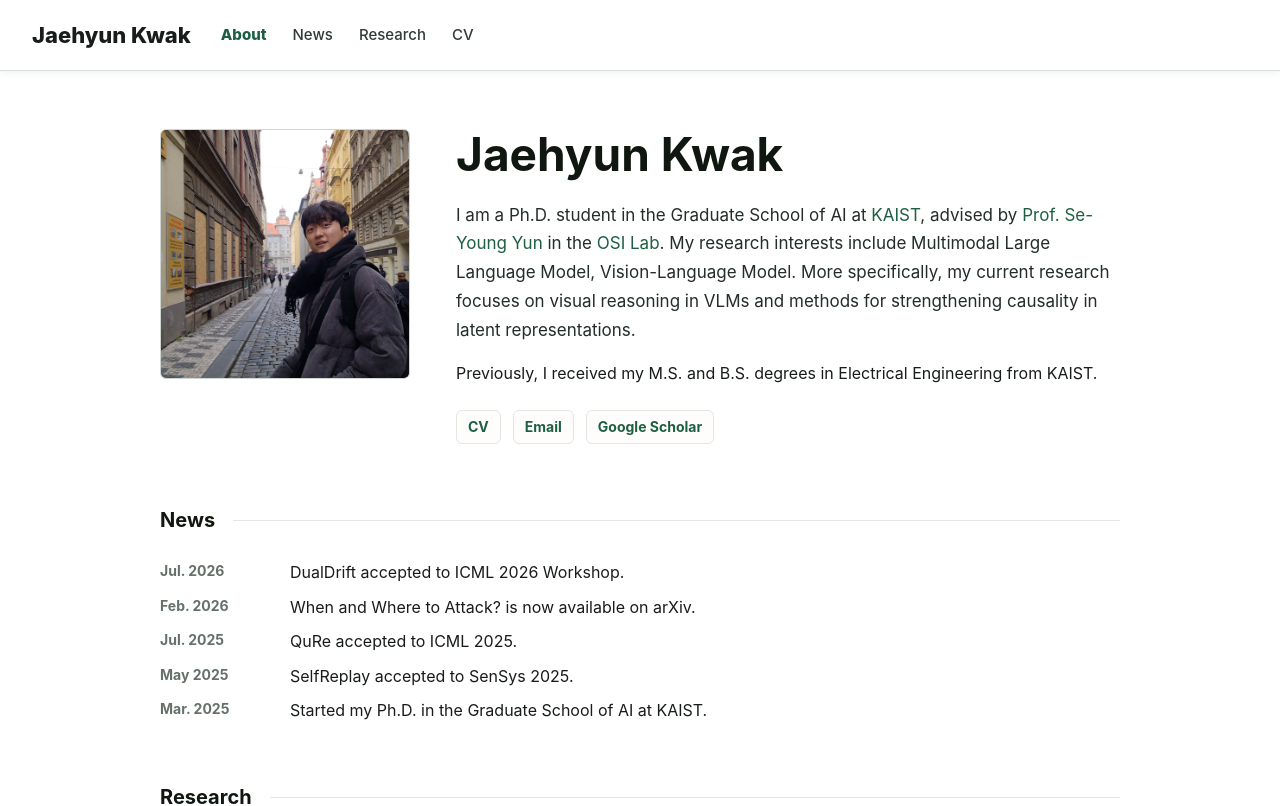
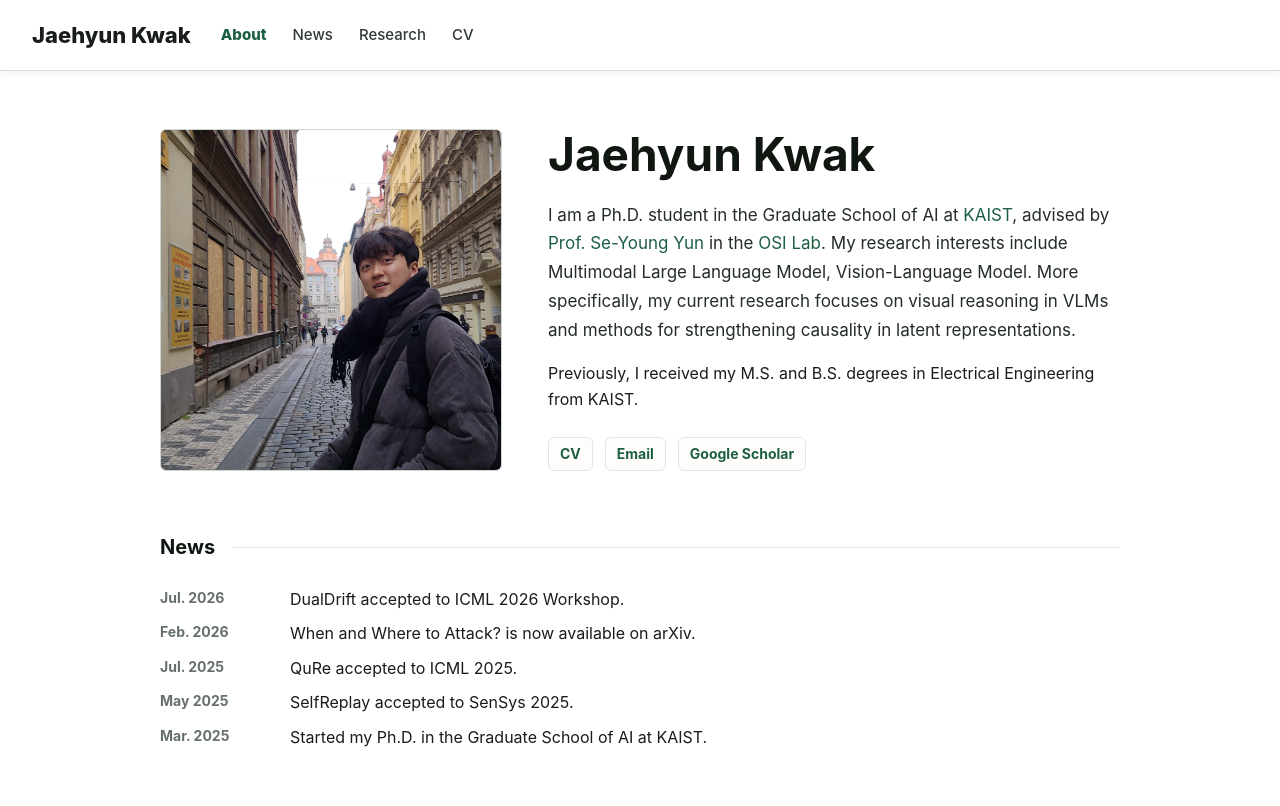
Before and after one commit to jaehyun-kwak/jaehyun-kwak.github.io, a React (Vite) app: page / in a window 1280 px wide. Shown: the top 806 px of the page. Built offline with nearby package versions, Linux system fonts and the light colour scheme.

Commit message:
Align profile photo with contact buttons

```diff
--- a/src/App.css
+++ b/src/App.css
@@ -37,7 +37,8 @@ a:hover {
 }
 
 .page {
-  width: min(960px, calc(100% - 48px));
+  width: calc(100% - 48px);
+  max-width: 960px;
   margin: 0 auto;
   padding: 58px 0 88px;
   min-width: 0;
@@ -56,7 +57,8 @@ a:hover {
 .site-header-inner {
   display: flex;
   align-items: center;
-  width: min(1260px, calc(100% - 64px));
+  width: calc(100% - 64px);
+  max-width: 1260px;
   min-height: 70px;
   margin: 0 auto;
   gap: 30px;
@@ -95,7 +97,7 @@ a:hover {
 
 .about {
   display: grid;
-  grid-template-columns: 250px minmax(0, 1fr);
+  grid-template-columns: 342px minmax(0, 1fr);
   gap: 46px;
   align-items: start;
   margin-top: 0;
@@ -104,7 +106,7 @@ a:hover {
 
 .photo-wrap {
   position: relative;
-  width: 250px;
+  width: 342px;
   aspect-ratio: 1;
   overflow: hidden;
   border: 1px solid var(--line-strong);
@@ -317,9 +319,21 @@ h2 {
   font-weight: 700;
 }
 
+@media (max-width: 900px) {
+  .about {
+    grid-template-columns: 1fr;
+    gap: 28px;
+  }
+
+  .photo-wrap {
+    width: min(342px, 100%);
+  }
+}
+
 @media (max-width: 700px) {
   .page {
-    width: min(100% - 32px, 960px);
+    width: calc(100% - 32px);
+    max-width: 960px;
     padding-top: 42px;
   }
 
@@ -327,7 +341,8 @@ h2 {
     flex-direction: column;
     align-items: flex-start;
     justify-content: center;
-    width: min(100% - 32px, 960px);
+    width: calc(100% - 32px);
+    max-width: 960px;
     min-height: auto;
     padding: 22px 0 17px;
     gap: 14px;
```
